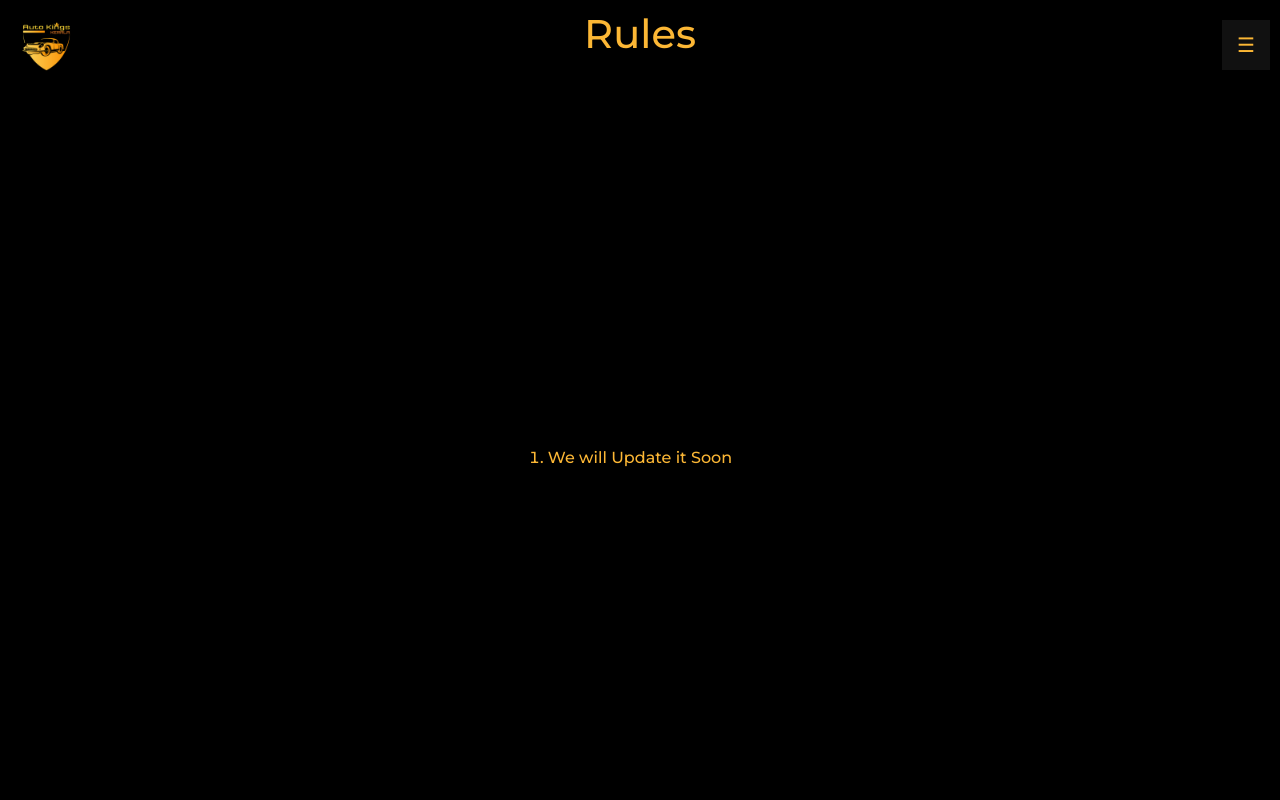
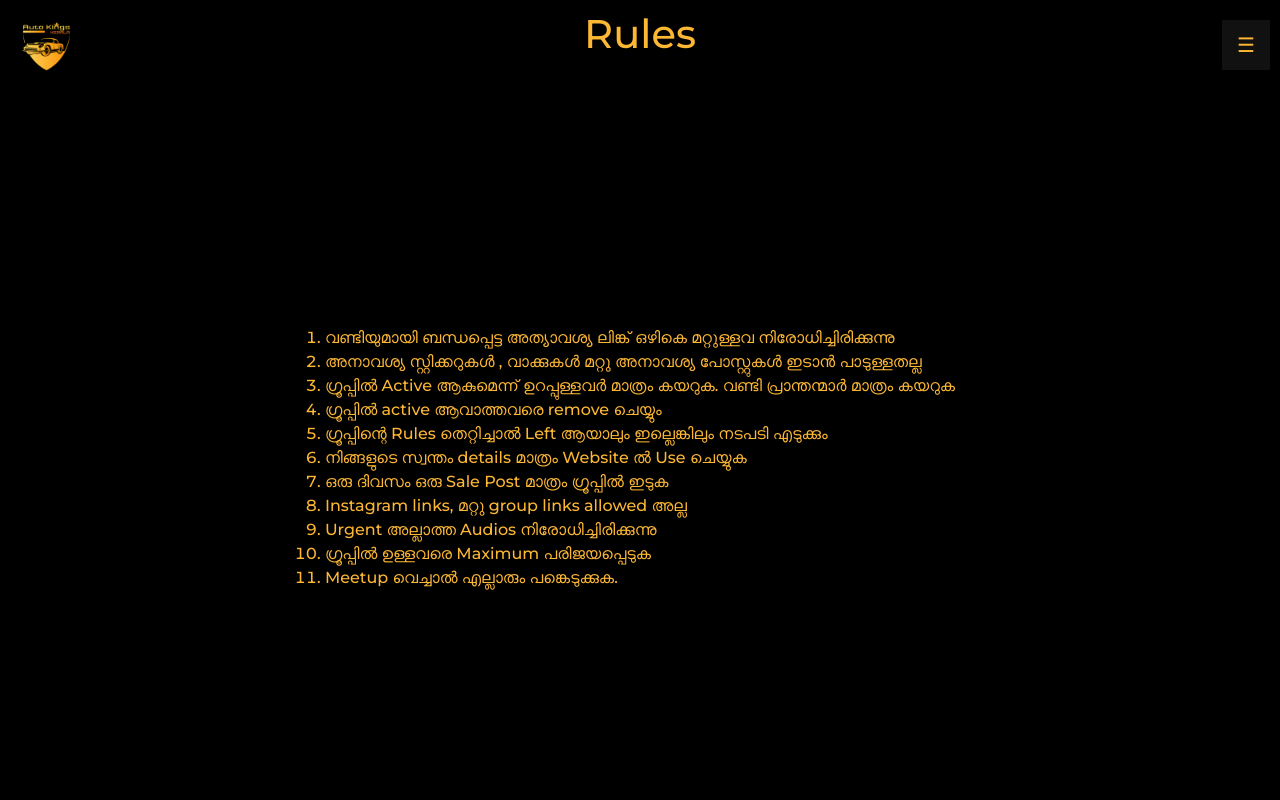
Before and after one commit to salmanzego/AutoKings, a plain HTML site: page rules.html in a window 1280 px wide. Shown: the top 800 px of the page. Drawn offline with Linux system fonts and the light colour scheme.

Commit message:
Update rules.html
Rules added

```diff
--- a/rules.html
+++ b/rules.html
@@ -39,8 +39,38 @@
         </div>
        <section class="rules">
           <ol>
-              <li>We will Update it Soon</li>
-          </ol>
+                <li> വണ്ടിയുമായി ബന്ധപ്പെട്ട അത്യാവശ്യ ലിങ്ക് ഒഴികെ മറ്റുള്ളവ നിരോധിച്ചിരിക്കുന്നു
+
+          </li>
+
+          <li> അനാവശ്യ സ്റ്റിക്കറുകൾ , വാക്കുകൾ മറ്റു അനാവശ്യ പോസ്റ്റുകൾ ഇടാൻ പാടുള്ളതല്ല
+
+          </li>
+
+          <li> ഗ്രൂപ്പിൽ Active ആകുമെന്ന് ഉറപ്പുള്ളവർ മാത്രം കയറുക. വണ്ടി പ്രാന്തന്മാർ
+
+            മാത്രം കയറുക </li>
+
+          <li> ഗ്രൂപ്പിൽ active ആവാത്തവരെ remove ചെയ്യും </li>
+
+          <li> ഗ്രൂപ്പിന്റെ Rules തെറ്റിച്ചാൽ Left ആയാലും ഇല്ലെങ്കിലും നടപടി എടുക്കും
+
+            </li>
+
+          <li> നിങ്ങളുടെ സ്വന്തം details മാത്രം Website ൽ Use ചെയ്യുക </li>
+
+          <li> ഒരു ദിവസം ഒരു Sale Post മാത്രം ഗ്രൂപ്പിൽ ഇടുക </li>
+
+          <li> Instagram links, മറ്റു group links allowed അല്ല </li>
+
+          <li> Urgent അല്ലാത്ത Audios നിരോധിച്ചിരിക്കുന്നു </li>
+
+          <li> ഗ്രൂപ്പിൽ ഉള്ളവരെ Maximum പരിജയപ്പെടുക </li>
+
+          <li>Meetup വെച്ചാൽ എല്ലാരും പങ്കെടുക്കുക.</li>
+
+        </ol>
+
        </section>
     </div>
     <footer>
```
